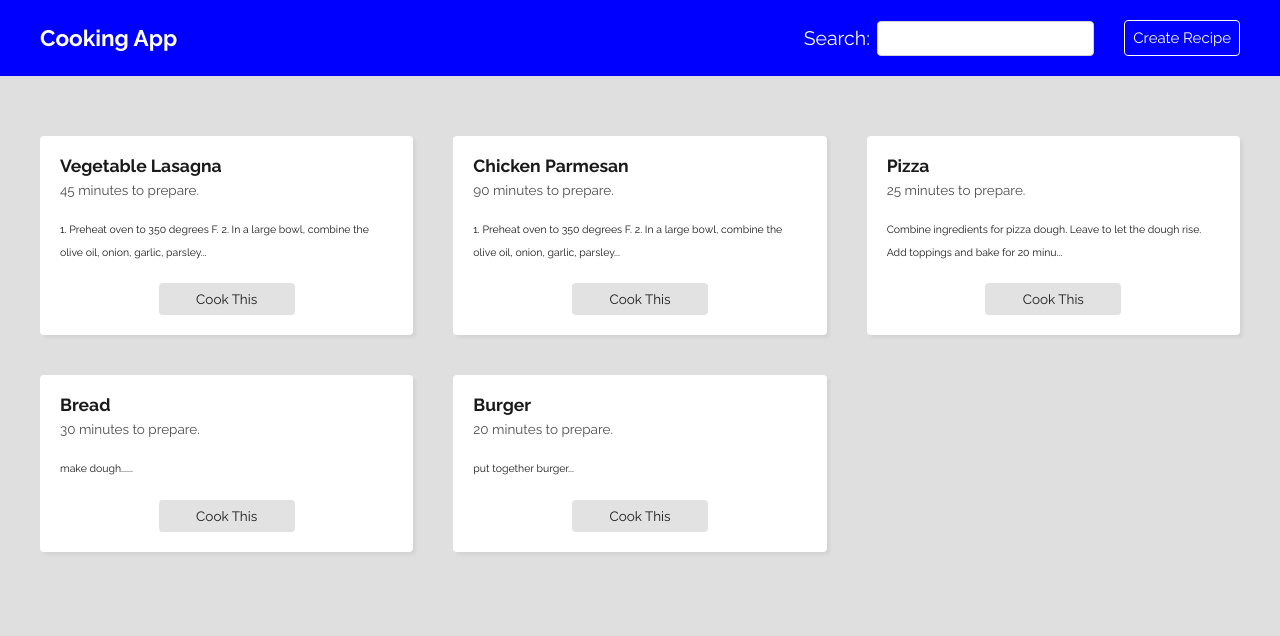
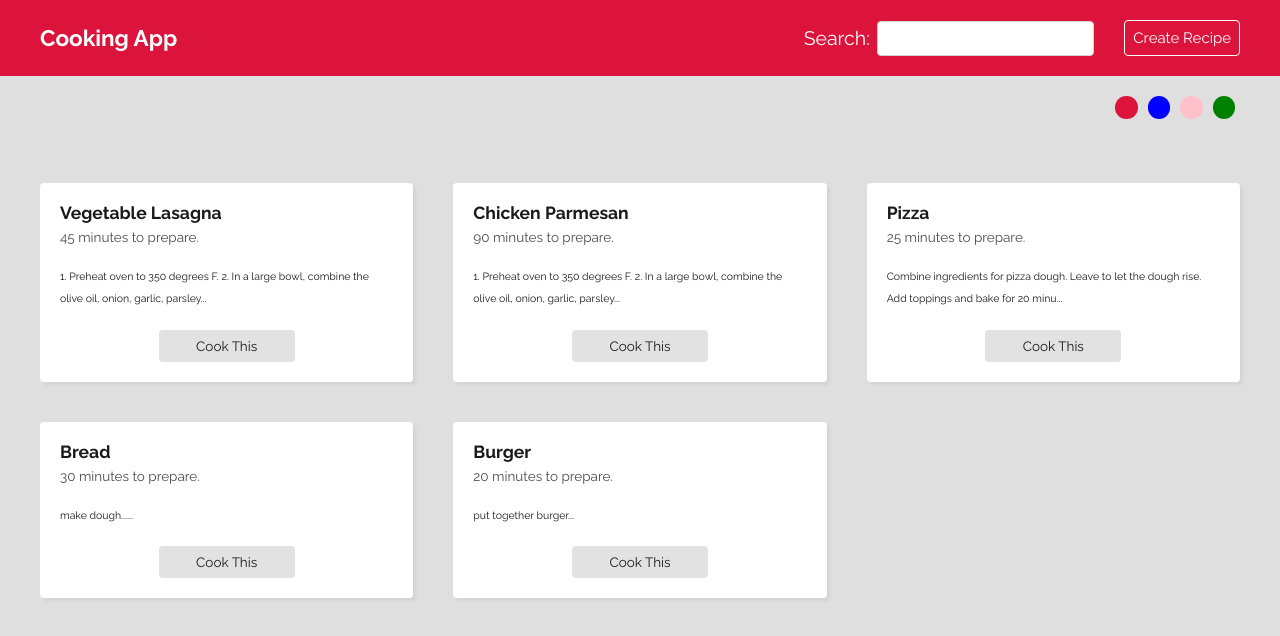
Before and after one commit to robert-laws/practice-december-2021-react-project-two, a React (Create React App) app: page / in a window 1280 px wide. Shown: the top 636 px of the page. Built offline with nearby package versions, Linux system fonts and the light colour scheme; data requests are answered from the project's data file.

Commit message:
add theme selector component using context

```diff
--- a/src/App.js
+++ b/src/App.js
@@ -1,13 +1,14 @@
 import './sass/App.scss';
 import { BrowserRouter as Router, Routes, Route } from 'react-router-dom';
 import { Create, Home, Recipe, Search, NotFound } from './pages';
-import { NavBar } from './components';
+import { NavBar, ThemeSelector } from './components';
 
 function App() {
   return (
     <div className='App'>
       <Router>
         <NavBar />
+        <ThemeSelector />
         <Routes>
           <Route path='/' element={<Home />} />
           <Route path='/create' element={<Create />} />
--- a/src/components/NavBar.js
+++ b/src/components/NavBar.js
@@ -3,10 +3,10 @@ import { SearchBar } from './SearchBar';
 import { useTheme } from '../hooks/useTheme';
 
 export const NavBar = () => {
-  const { color, changeColor } = useTheme();
+  const { color } = useTheme();
 
   return (
-    <div className={`navbar ${color}`} onClick={() => changeColor('pink')}>
+    <div className={`navbar ${color}`}>
       <nav>
         <NavLink className='brand' to='/'>
           <h1>Cooking App</h1>
--- /dev/null
+++ b/src/components/ThemeSelector.js
@@ -0,0 +1,23 @@
+import { useTheme } from '../hooks/useTheme';
+
+export const ThemeSelector = () => {
+  const { changeColor } = useTheme();
+
+  const themeColors = ['crimson', 'blue', 'pink', 'green'];
+
+  return (
+    <div className='theme-selector'>
+      <div className='theme-buttons'>
+        {themeColors.map((color) => {
+          return (
+            <div
+              key={color}
+              className={`theme-button ${color}`}
+              onClick={() => changeColor(color)}
+            />
+          );
+        })}
+      </div>
+    </div>
+  );
+};
--- a/src/components/index.js
+++ b/src/components/index.js
@@ -1,3 +1,4 @@
 export { NavBar } from './NavBar';
 export { RecipeList } from './RecipeList';
 export { SearchBar } from './SearchBar';
+export { ThemeSelector } from './ThemeSelector';
--- a/src/context/ThemeContext.js
+++ b/src/context/ThemeContext.js
@@ -16,7 +16,7 @@ const themeReducer = (state, action) => {
 
 export const ThemeProvider = ({ children }) => {
   const [state, dispatch] = useReducer(themeReducer, {
-    color: 'blue',
+    color: 'default',
   });
 
   const changeColor = (color) => {
--- a/src/sass/abstracts/_variables.scss
+++ b/src/sass/abstracts/_variables.scss
@@ -1,4 +1,6 @@
-$primary-color: rgba(239, 62, 35, 1);
+// $primary-color: rgba(239, 62, 35, 1);
+$primary-color: crimson;
+
 $secondary-color: rgba(236, 125, 35, 1);
 $text-color: #333;
 $base-color: #1b1523;
--- a/src/sass/components/_navbar.scss
+++ b/src/sass/components/_navbar.scss
@@ -5,12 +5,20 @@
   color: a.$white;
   padding: 20px;
 
+  &.default {
+    background-color: a.$primary-color;
+  }
+
   &.blue {
     background-color: blue;
   }
 
   &.pink {
     background-color: pink;
+  }
+
+  &.green {
+    background-color: green;
   }
 
   nav {
@@ -49,3 +57,36 @@
     }
   }
 }
+
+.theme-selector {
+  display: flex;
+  align-items: center;
+  justify-content: flex-end;
+  max-width: 1200px;
+  margin: 20px auto 0px;
+
+  .theme-buttons > div {
+    display: inline-block;
+    width: 1.5rem;
+    height: 1.5rem;
+    cursor: pointer;
+    border-radius: 50%;
+    margin: 0px 5px;
+
+    &.blue {
+      background-color: blue;
+    }
+
+    &.pink {
+      background-color: pink;
+    }
+
+    &.green {
+      background-color: green;
+    }
+
+    &.crimson {
+      background-color: a.$primary-color;
+    }
+  }
+}
```
